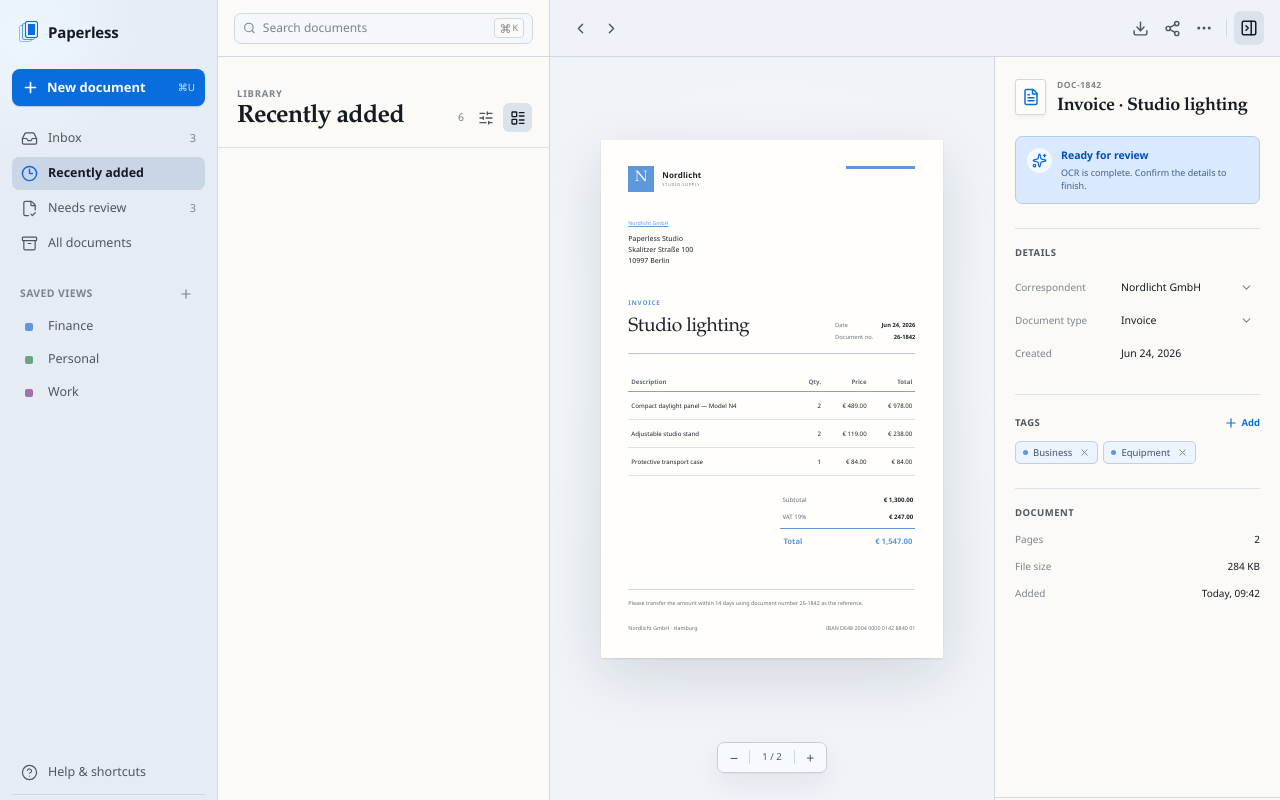
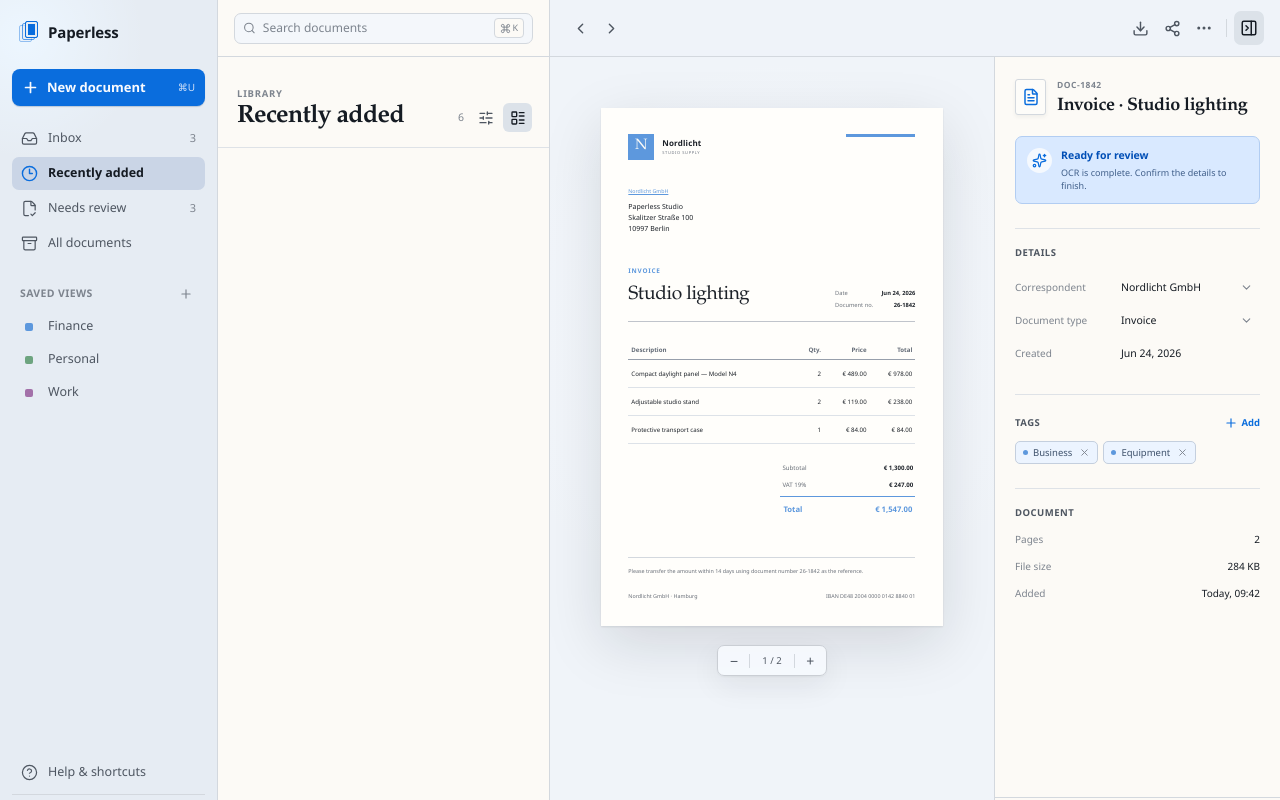
Before and after one commit to nklasio/paperless-studio, a Next.js app: page /documents/1 in a window 1280 px wide. Built offline with nearby package versions, Linux system fonts and the light colour scheme.

Commit message:
fix: align document preview to top

```diff
--- a/app/globals.css
+++ b/app/globals.css
@@ -848,8 +848,10 @@
 
 .paper-wrap {
   position: relative;
-  display: grid;
-  place-items: center;
+  display: flex;
+  align-items: center;
+  flex-direction: column;
+  justify-content: flex-start;
   min-width: 0;
   overflow: auto;
   padding: clamp(22px, 4vw, 52px);
--- a/components/document-workspace.tsx
+++ b/components/document-workspace.tsx
@@ -83,6 +83,8 @@
 export function DocumentWorkspace({ initialDocumentId }: Props) {
   const searchRef = useRef<HTMLInputElement>(null);
   const listRef = useRef<HTMLDivElement>(null);
+  const previewStageRef = useRef<HTMLDivElement>(null);
+  const paperWrapRef = useRef<HTMLDivElement>(null);
   const [documents, setDocuments] =
     useState<PaperlessDocument[]>(initialDocuments);
   const [selectedDocument, setSelectedDocument] = useState(
@@ -253,6 +255,14 @@
     const timer = window.setTimeout(() => setToast(null), 2600);
     return () => window.clearTimeout(timer);
   }, [toast]);
+
+  useEffect(() => {
+    const frame = window.requestAnimationFrame(() => {
+      previewStageRef.current?.scrollTo({ top: 0 });
+      paperWrapRef.current?.scrollTo({ top: 0 });
+    });
+    return () => window.cancelAnimationFrame(frame);
+  }, [selectedId]);
 
   function chooseDocument(id: number) {
     const document = documents.find((item) => item.id === id);
@@ -626,12 +636,13 @@
         </header>
 
         <div
+          ref={previewStageRef}
           className={cn(
             "preview-stage",
             !inspectorOpen && "preview-stage--wide",
           )}
         >
-          <div className="paper-wrap">
+          <div ref={paperWrapRef} className="paper-wrap">
             {paperlessConnected ? (
               <iframe
                 className="pdf-preview"
```
